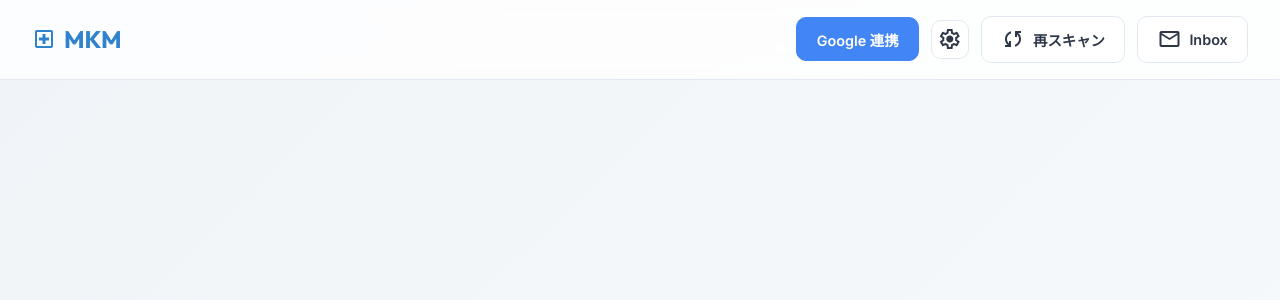
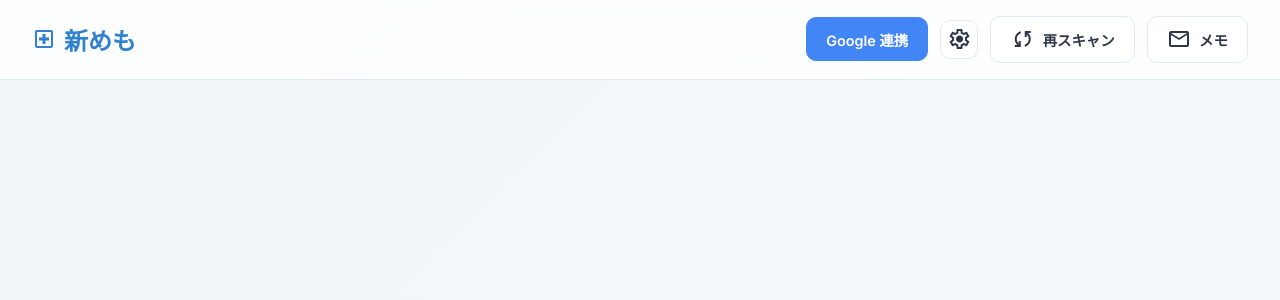
Before and after one commit to sakaichihiro1209/medicalnote, a Flask app: template templates/base.html in a window 1280 px wide. Shown: the top 300 px of the page. Run offline with Flask 3, Linux system fonts and the light colour scheme; the template is opened without the code that fills it, so the values that code supplies are empty; some libraries are stand-ins or nearby versions.

Commit message:
Rebrand app name to 新人めも, logo to 新めも, change terminology (Inbox/Capture to メモ, Knowledge to ノート), and change default vault folder to My_Vault

```diff
--- a/app.py
+++ b/app.py
@@ -311,12 +311,12 @@ def new_card():
     if not file_id:
         # 同名エラーまたはAPIエラー
         return (
-            f"<script>alert('カード「{title}」は既に存在するか、作成に失敗しました。');</script>"
+            f"<script>alert('ノート「{title}」は既に存在するか、作成に失敗しました。');</script>"
             "<div style='padding: 2rem; color: var(--color-danger);'>作成失敗</div>",
             400,
         )
 
-    # 作成されたカードの詳細画面へリダイレクト（HTMXのターゲットを差し替える）
+    # 作成されたノートの詳細画面へリダイレクト（HTMXのターゲットを差し替える）
     return redirect(url_for("get_card", drive_file_id=file_id))
 
 
@@ -438,7 +438,7 @@ def add_section(drive_file_id: str):
 
     # 重複チェック
     if doc.get_section(sec_name):
-        return f"<script>alert('セクション「{sec_name}」は既にこのカードに存在します。');</script>", 400
+        return f"<script>alert('セクション「{sec_name}」は既にこのノートに存在します。');</script>", 400
 
     # 新規セクションの追加
     doc.sections.append(markdown_parser.Section(name=sec_name, content=""))
--- a/core/gdrive_client.py
+++ b/core/gdrive_client.py
@@ -79,7 +79,7 @@ def get_or_create_folder(service, parent_id: str | None, name: str) -> str:
 
 
 def ensure_vault_structure() -> dict | None:
-    """Google ドライブ上の Vault フォルダ構造 (Medical_Vault/{Knowledge,Inbox,Attachments}) を保証する。"""
+    """Google ドライブ上の Vault フォルダ構造 (My_Vault/{Knowledge,Inbox,Attachments}) を保証する。"""
     global _VAULT_STRUCTURE
     if _VAULT_STRUCTURE:
         return _VAULT_STRUCTURE
@@ -92,8 +92,8 @@ def ensure_vault_structure() -> dict | None:
         # 1. ルートフォルダIDの確定
         vault_root_id = settings.get("GDRIVE_VAULT_FOLDER_ID")
         if not vault_root_id:
-            # 環境変数指定がない場合は、マイドライブ直下に「Medical_Vault」を自動保証
-            vault_root_id = get_or_create_folder(service, None, "Medical_Vault")
+            # 環境変数指定がない場合は、マイドライブ直下に「My_Vault」を自動保証
+            vault_root_id = get_or_create_folder(service, None, "My_Vault")
 
         # 2. 各サブフォルダの確定
         knowledge_id = get_or_create_folder(service, vault_root_id, "Knowledge")
--- a/templates/base.html
+++ b/templates/base.html
@@ -3,7 +3,7 @@
 <head>
     <meta charset="UTF-8">
     <meta name="viewport" content="width=device-width, initial-scale=1.0, maximum-scale=1.0, user-scalable=no">
-    <title>Medical Knowledge Manager</title>
+    <title>新人めも</title>
     <!-- HTMX CDN -->
     <script src="https://unpkg.com/htmx.org@1.9.10"></script>
     <link rel="stylesheet" href="{{ url_for('static', filename='style.css') }}">
@@ -19,7 +19,7 @@
     <header>
         <div class="header-title">
             <span class="material-symbols-outlined">local_hospital</span>
-            MKM
+            新めも
         </div>
 
         <!-- PC/タブレット用メニュー -->
@@ -44,7 +44,7 @@
                 <span class="material-symbols-outlined">sync</span> 再スキャン
             </button>
             <button class="btn btn-secondary" onclick="toggleInbox()">
-                <span class="material-symbols-outlined">mail</span> Inbox
+                <span class="material-symbols-outlined">mail</span> メモ
                 <span class="badge" id="inbox-badge" {% if not unorganized_inbox_count or unorganized_inbox_count == 0 %}style="display: none;"{% endif %}>{{ unorganized_inbox_count if unorganized_inbox_count else 0 }}</span>
             </button>
         </div>
@@ -97,7 +97,7 @@
                 <div class="drawer-section">
                     <h4>メモ管理</h4>
                     <button class="btn btn-secondary drawer-btn" onclick="toggleInbox(); toggleMobileMenu();">
-                        <span class="material-symbols-outlined">mail</span> Inbox（未整理メモ）
+                        <span class="material-symbols-outlined">mail</span> 未整理メモ
                         <span class="badge" id="drawer-inbox-badge" {% if not unorganized_inbox_count or unorganized_inbox_count == 0 %}style="display: none;"{% endif %}>{{ unorganized_inbox_count if unorganized_inbox_count else 0 }}</span>
                     </button>
                 </div>
--- a/templates/partials/inbox_list.html
+++ b/templates/partials/inbox_list.html
@@ -35,7 +35,7 @@
     {% endfor %}
 {% else %}
     <div style="padding: 2rem; text-align: center; color: var(--color-text-gray); font-size: 0.9rem;">
-        Inboxは空です
+        メモはありません
     </div>
 {% endif %}
 
--- a/templates/partials/inbox_panel.html
+++ b/templates/partials/inbox_panel.html
@@ -1,11 +1,11 @@
 <div class="inbox-header">
     <h3 style="font-family: var(--font-title); font-size: 1.2rem; font-weight: 600; display: flex; align-items: center; gap: 0.35rem;">
         <span class="material-symbols-outlined" style="color: var(--color-primary);">mail</span>
-        Inbox
+        メモ
     </h3>
     <div style="display: flex; gap: 0.5rem;">
         <button class="btn btn-secondary" onclick="openNewCaptureModal()" style="padding: 0.4rem 0.8rem; min-height: 38px; font-size: 0.85rem;">
-            <span class="material-symbols-outlined" style="font-size: 1.1rem;">add</span> キャプチャ
+            <span class="material-symbols-outlined" style="font-size: 1.1rem;">add</span> メモ
         </button>
         <button class="btn btn-secondary" onclick="toggleInbox()" style="padding: 0.4rem; min-height: 38px; width: 38px;">
             <span class="material-symbols-outlined">close</span>
--- a/templates/partials/knowledge_list.html
+++ b/templates/partials/knowledge_list.html
@@ -11,7 +11,7 @@
     {% endfor %}
 {% else %}
     <div style="padding: 2rem; text-align: center; color: var(--color-text-gray); font-size: 0.9rem;">
-        カードが見つかりません
+        ノートが見つかりません
     </div>
 {% endif %}
 
```
Also changed, not shown: templates/index.html (+10 -10 lines).
